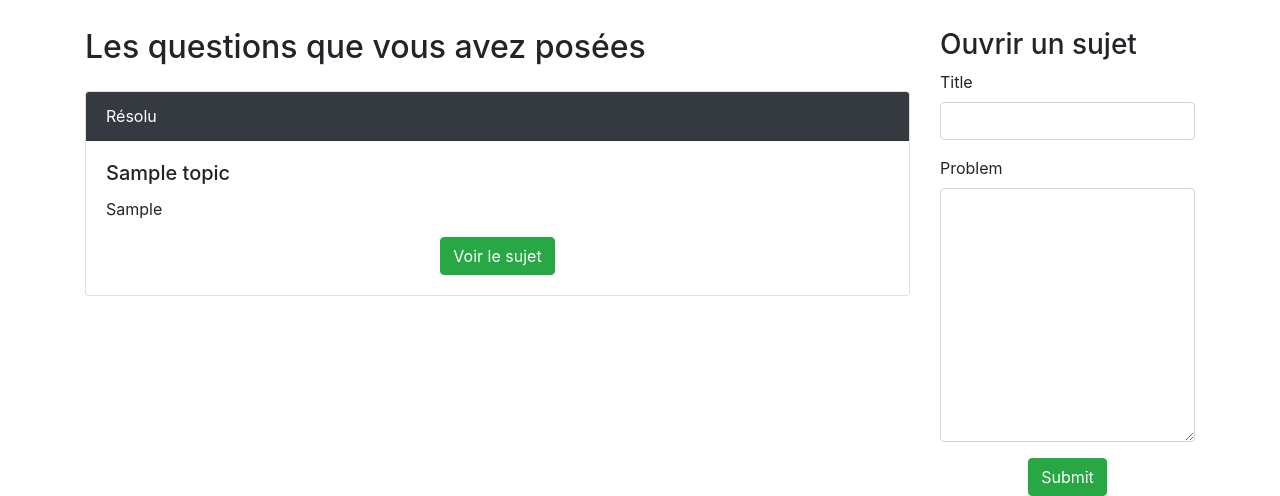
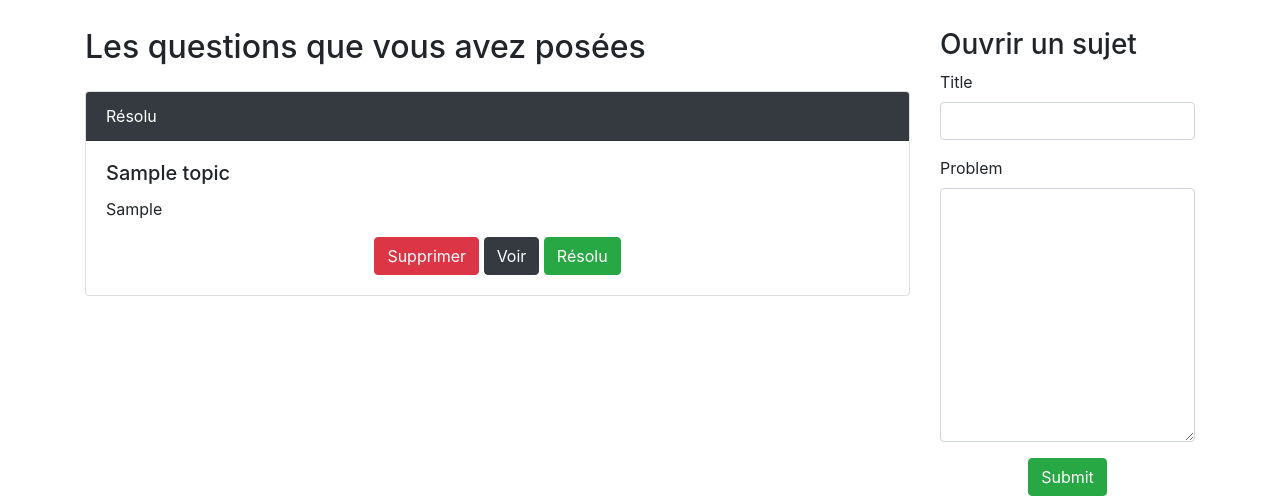
Before and after one commit to thomgo/forum, a Django app: page /questions/user in a window 1280 px wide. Shown: the part 309-805 px from the top of the page. Run offline with Django 3.2, Linux system fonts and the light colour scheme; a user stored in the database is signed in; tables that the repository leaves empty hold one stand-in row (values such as "Sample post"); some libraries are stand-ins or nearby versions.

Commit message:
correct urls.py in questions now use path instead of url function

```diff
--- a/questions/templates/user_questions.html
+++ b/questions/templates/user_questions.html
@@ -15,7 +15,9 @@
       <h5 class="card-title">{{topic.title}}</h5>
       <p class="card-text">{{topic.problem}}</p>
       <div class="text-center">
-        <a href="#" class="btn btn-success">Voir le sujet</a>
+        <a href="{% url 'delete_question' question_id=topic.id%}" class="btn btn-danger">Supprimer</a>
+        <a href="#" class="btn btn-dark">Voir</a>
+        <a href="#" class="btn btn-success">Résolu</a>
       </div>
     </div>
   </div>
--- a/questions/urls.py
+++ b/questions/urls.py
@@ -1,8 +1,9 @@
-from django.conf.urls import url
+from django.urls import path
 
 from . import views
 
 urlpatterns = [
-    url("index", views.index, name='index'),
-    url("user", views.user_questions, name='user_questions'),
+    path('index', views.index, name='index'),
+    path('user/delete/<int:question_id>', views.delete_question, name='delete_question'),
+    path('user', views.user_questions, name='user_questions'),
 ]
--- a/questions/views.py
+++ b/questions/views.py
@@ -24,3 +24,7 @@ def user_questions(request):
     form = TopicForm()
     topics = Topic.objects.all()
     return render(request, "user_questions.html", {"topics": topics, 'form': form})
+
+@login_required
+def delete_question(request, question_id):
+    return HttpResponse("Coucou")
```
